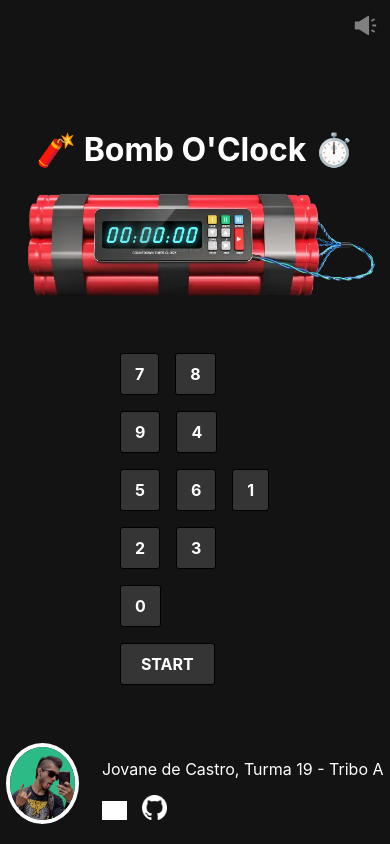
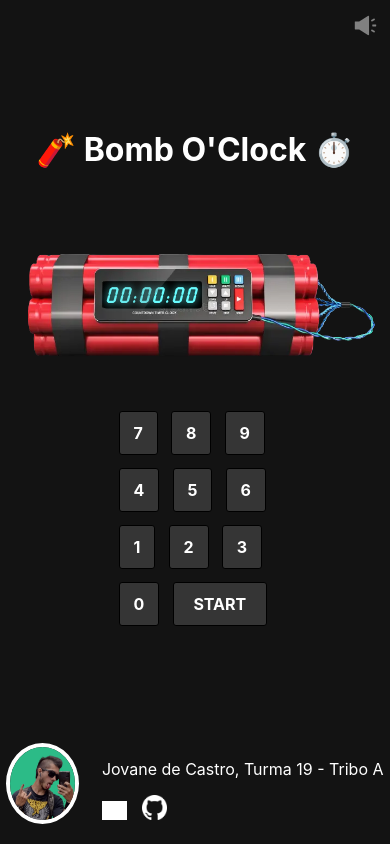
Before and after one commit to Sliman-Baghouri/Bomb-O-Clock, a React (Vite) app: page / in a window 390 px wide. Built offline with nearby package versions, Linux system fonts and the light colour scheme; grey boxes are pictures that could not be loaded.

Commit message:
:lipstick: feat: Better responsiveness
CSS button measures are now in '%' for better layout adaptation.

```diff
--- a/src/styles/Buttons.module.css
+++ b/src/styles/Buttons.module.css
@@ -1,18 +1,18 @@
 .buttons {
   display: flex;
   flex-flow: row wrap;
-  min-width: 166px;
   width: 166px;
+  height: 228px;
 }
 
 .buttons button {
   all: unset;
   background-color: rgb(53, 53, 53);
-  padding: 10px 14px;
-  border: 1px solid black;
+  padding: 5% 8.4%;
+  border: .12rem solid black;
   border-radius: 3px;
   font-weight: bold;
-  margin: 8px;
+  margin: 4%;
   transition: 0.2s;
 }
 
```
